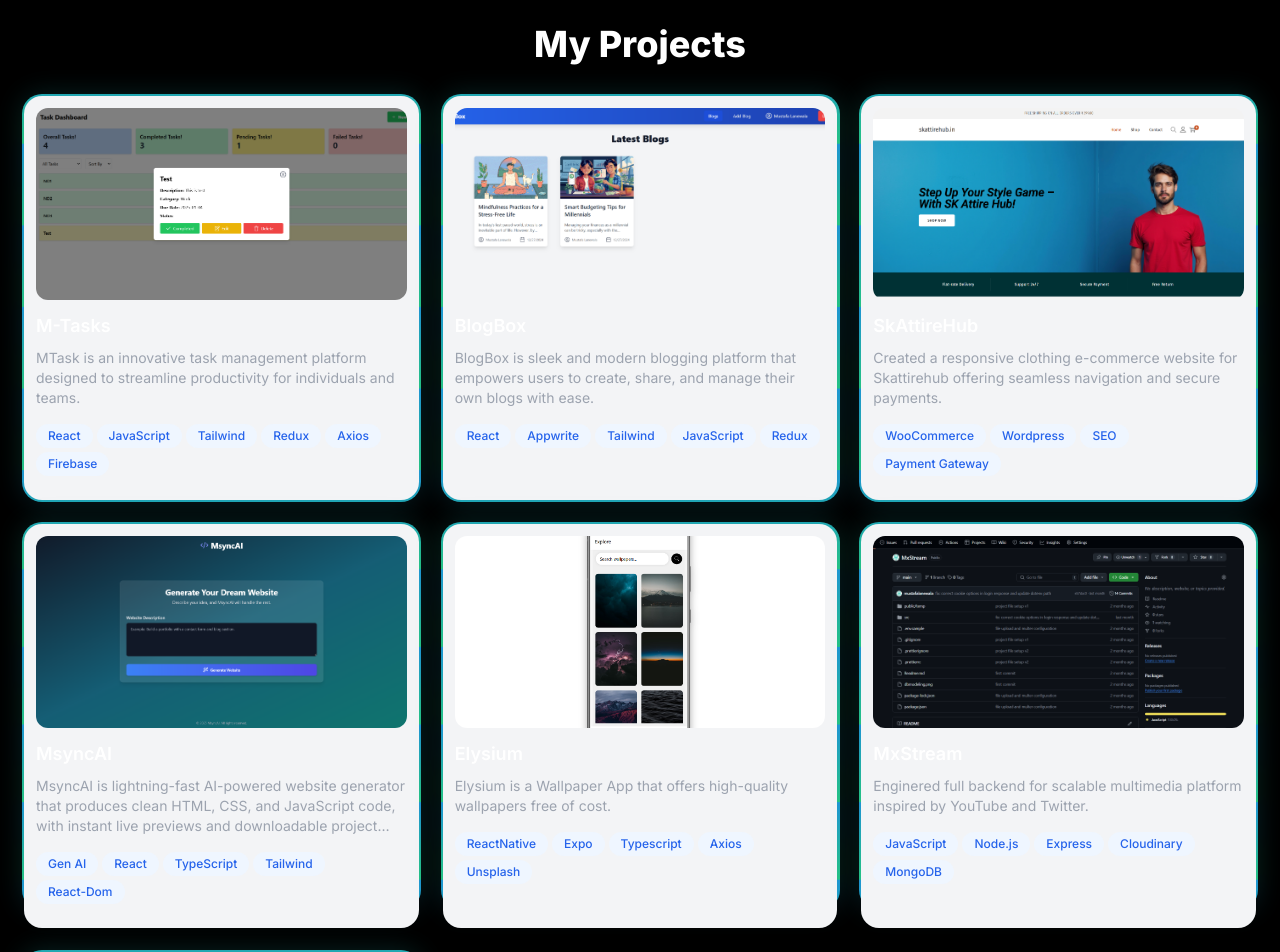
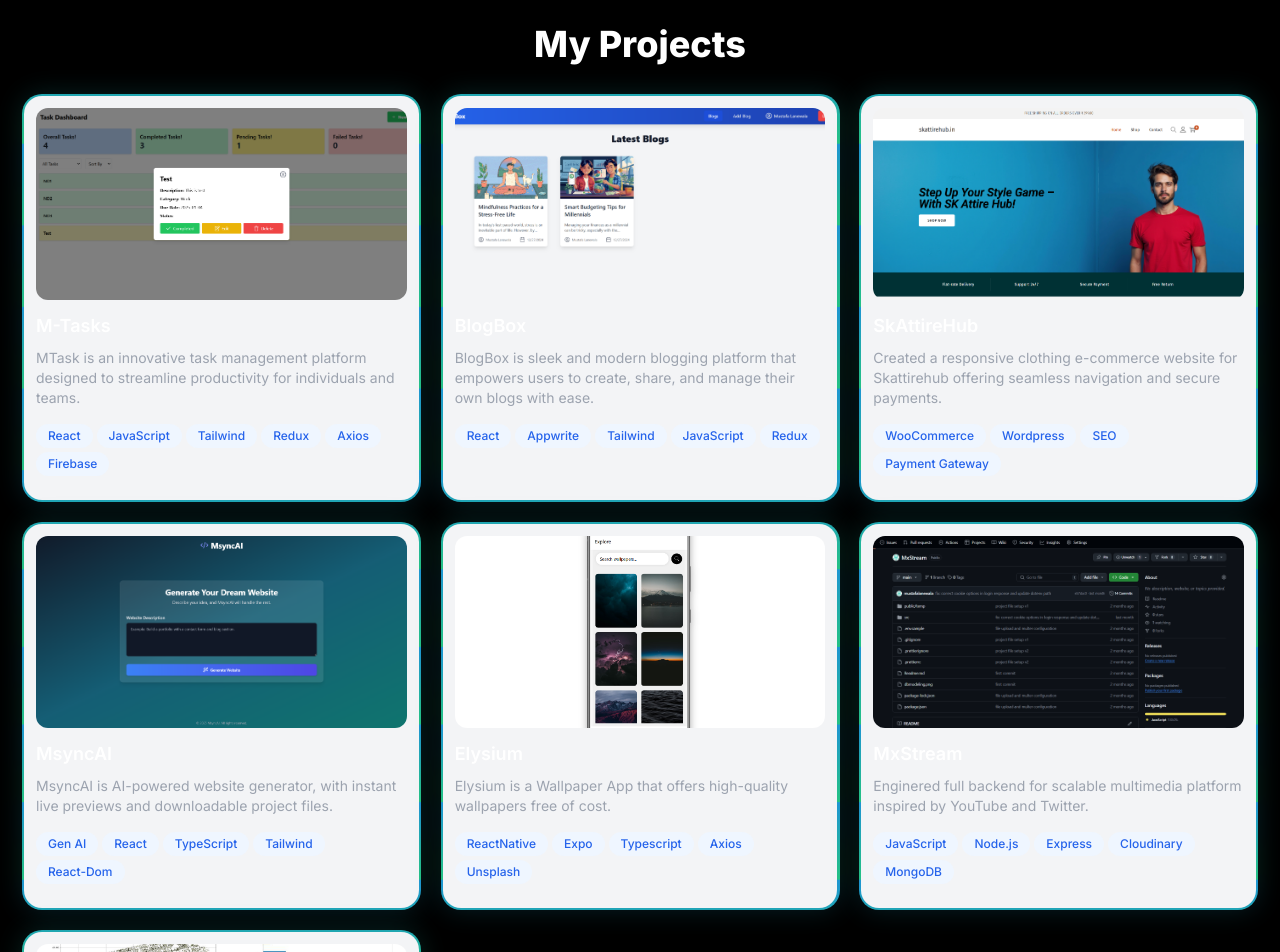
Before and after one commit to mustafalanewala/M-Portfolio, a Next.js app: page /projects in a window 1280 px wide. Shown: the top 952 px of the page. Built offline with nearby package versions, Linux system fonts and the light colour scheme.

Commit message:
refactor: update MsyncAI project description for clarity and adjust image alignment

```diff
--- a/src/app/projects/page.tsx
+++ b/src/app/projects/page.tsx
@@ -28,7 +28,7 @@ export default function ProjectsPage() {
                     quality={65}
                     sizes="(max-width: 768px) 100vw, 33vw"
                     fill
-                    className="absolute inset-0 w-full h-full object-cover rounded-xl"
+                    className="absolute inset-0 w-full h-full object-cover align-top rounded-xl"
                   />
                 </div>
                 <div className="flex flex-col flex-grow py-3">
--- a/src/data/index.ts
+++ b/src/data/index.ts
@@ -39,7 +39,7 @@ export const projects: Project[] = [
     id: 4,
     title: "MsyncAI",
     description:
-      "MsyncAI is lightning-fast AI-powered website generator that produces clean HTML, CSS, and JavaScript code, with instant live previews and downloadable project files.",
+      "MsyncAI is AI-powered website generator, with instant live previews and downloadable project files.",
     imageUrl: "MsyncAI.png",
     technologies: [
       "Gen AI",
```
